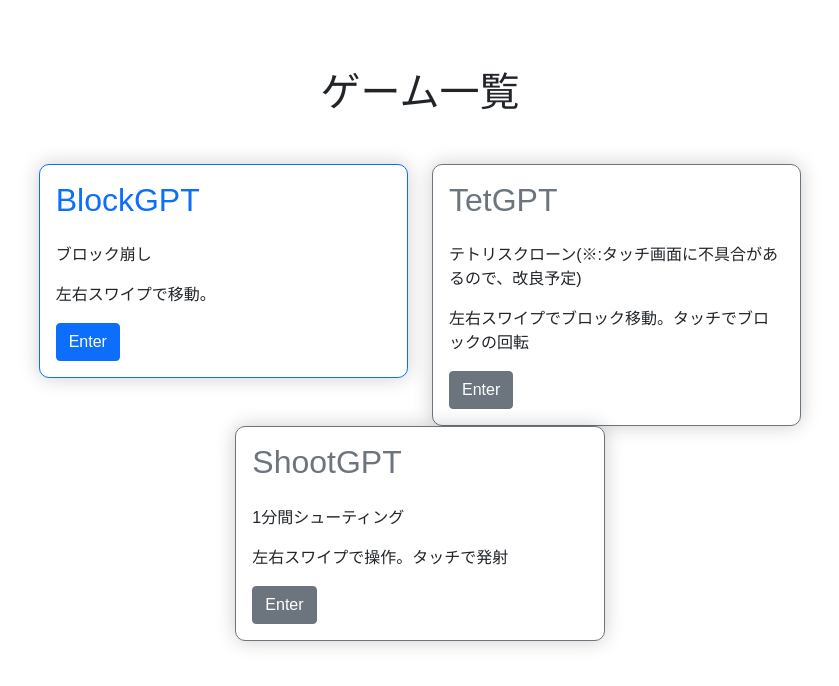
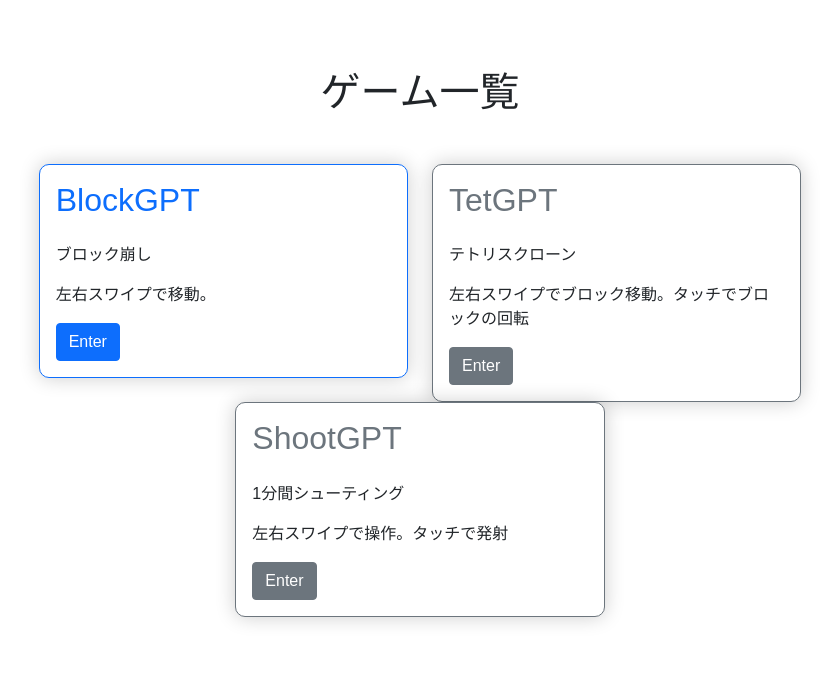
Before and after one commit to whiteknightyk/Gamecenter, a plain HTML site: page SMT/SMT_index.html in a window 1280 px wide. Shown: the whole page, without its empty margins (220-1059 px from the left). Drawn offline with nearby package versions, Linux system fonts and the light colour scheme; a small style sheet from the web is missing.

Commit message:
SMT_index.html を更新

```diff
--- a/SMT/SMT_index.html
+++ b/SMT/SMT_index.html
@@ -77,7 +77,7 @@
           <div class="card border-secondary">
             <div class="card-body">
               <h2 class="card-title text-secondary mb-4">TetGPT</h2>
-              <p class="card-text">テトリスクローン(※:タッチ画面に不具合があるので、改良予定)</p>
+              <p class="card-text">テトリスクローン</p>
               <p class="card-text">左右スワイプでブロック移動。タッチでブロックの回転</p>
               <a href="TetGPT_SMT\TetGPT_SMT.html" class="btn btn-secondary">Enter</a>
             </div>
```
